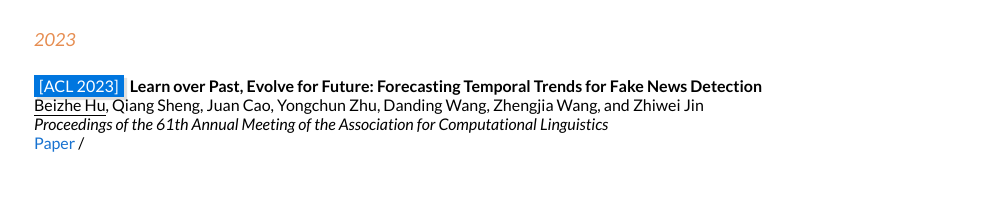
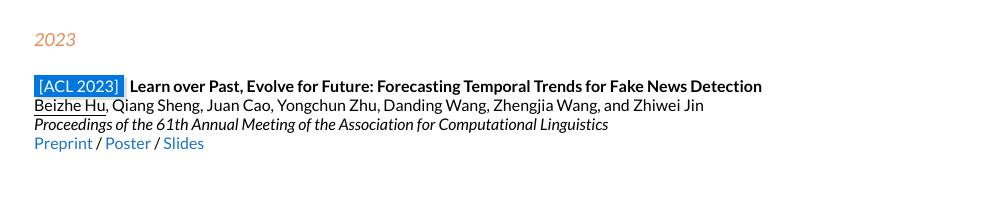
Before and after one commit to beanandrew/beanandrew.github.io, a plain HTML site: page index.html in a window 1280 px wide. Shown: the part 436-643 px from the top of the page, without its empty margins (140-1139 px from the left). Drawn offline with Linux system fonts and the light colour scheme; some packages are replaced by stand-ins of ours; a script that the page names is missing.

Commit message:
update slides, poster and writer info

```diff
--- a/index.html
+++ b/index.html
@@ -352,11 +352,13 @@
             <td valign="center">
                 <span class="tag">[ACL 2023]</span>&nbsp;&nbsp;<papertitle>Learn over Past, Evolve for Future: Forecasting Temporal Trends for Fake News Detection</papertitle>
                 <br>
-                <span class="underline">Beizhe Hu</span>, <a class="black" href="https://scholar.google.com/citations?user=fSBdNg0AAAAJ">Qiang Sheng</a>, <a class="black" href="https://scholar.google.com/citations?user=fSBdNg0AAAAJ">Juan Cao</a>, <span class="black" href="">Yongchun Zhu</span>, <a class="black" href="https://scholar.google.com/citations?user=hGZwK0cAAAAJ">Danding Wang</a>, Zhengjia Wang, and <a class="black" href="https://scholar.google.com/citations?user=iv22mK4AAAAJ">Zhiwei Jin</a>
+                <span class="underline">Beizhe Hu</span>, <a class="black" href="https://scholar.google.com/citations?user=fSBdNg0AAAAJ">Qiang Sheng</a>, <a class="black" href="https://scholar.google.com/citations?user=fSBdNg0AAAAJ">Juan Cao</a>, <a class="black" href="https://scholar.google.com/citations?user=iKUIgeQAAAAJ">Yongchun Zhu</a>, <a class="black" href="https://scholar.google.com/citations?user=hGZwK0cAAAAJ">Danding Wang</a>, Zhengjia Wang, and <a class="black" href="https://scholar.google.com/citations?user=iv22mK4AAAAJ">Zhiwei Jin</a>
                 <br>
                 <i>Proceedings of the 61th Annual Meeting of the Association for Computational Linguistics</i>
                 <br>
-                <a href="https://arxiv.org/pdf/2306.14728.pdf">Paper</a> /
+                <a href="https://arxiv.org/pdf/2306.14728.pdf">Preprint</a> /
+                <a href="data/FTT-Poster.pdf">Poster</a> /
+                <a href="data/FTT-Slides no video.pdf">Slides</a>
             </td>
           </tr>
           <td>
```
Also changed, not shown: 2 other files.
